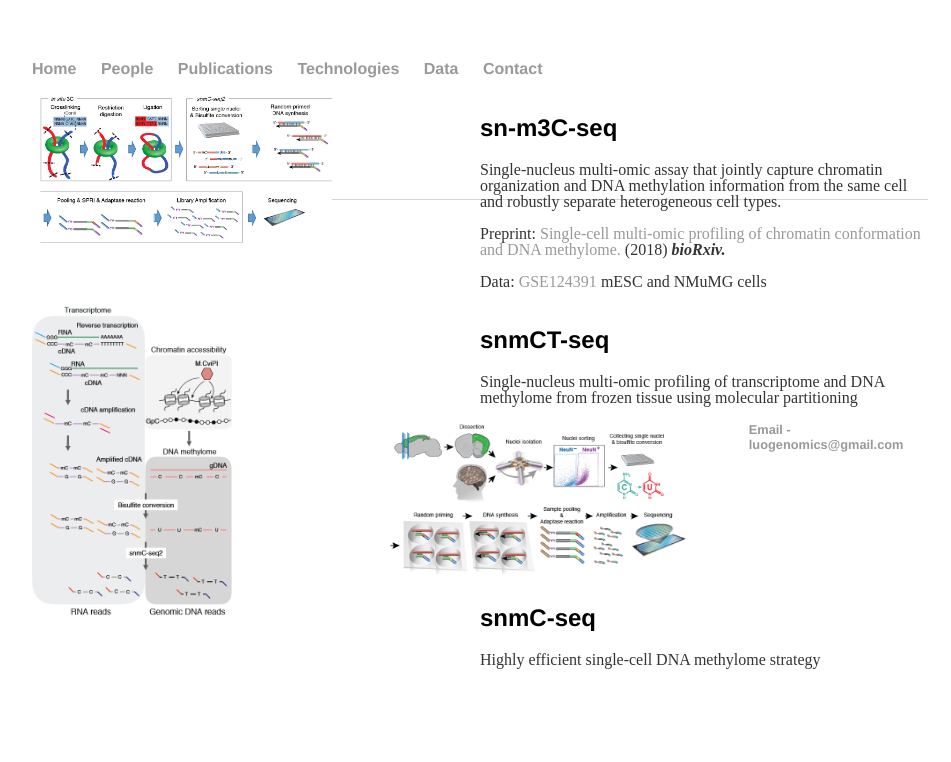
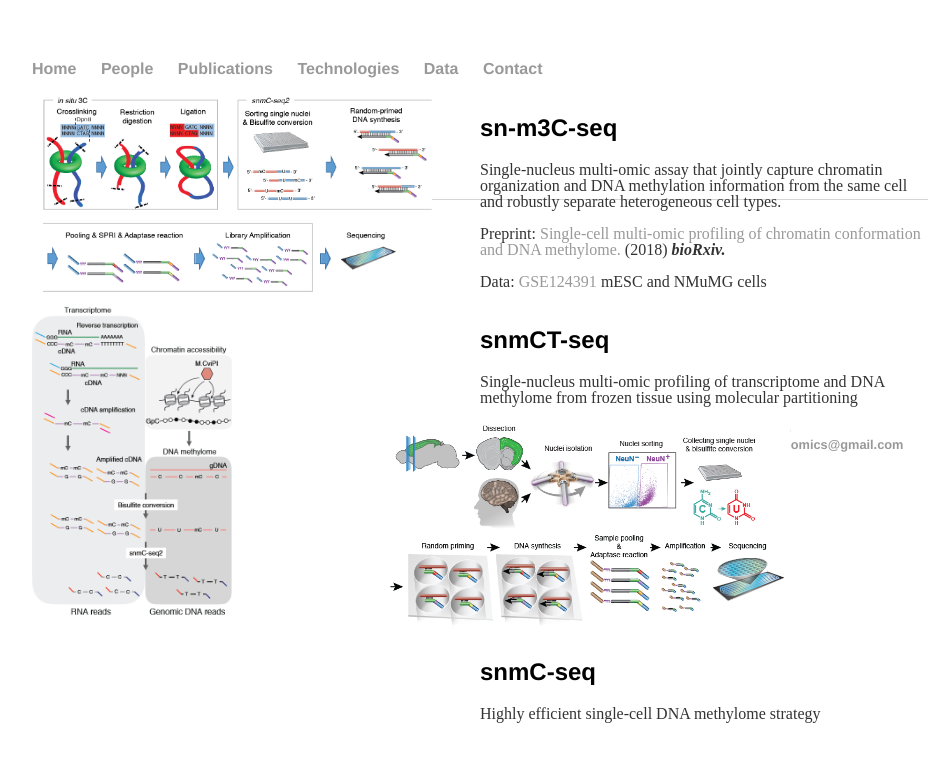
Before and after one commit to luogenomics/luogenomics.github.io, a Jekyll site: the page built from technologies/index.html, in a window 1280 px wide. Shown: the top 762 px of the page, without its empty margins (160-1111 px from the left). Built offline with Jekyll 4.4.1, drawn with Linux system fonts in a browser that asks for light colours.

Commit message:
Update index.html

```diff
--- a/technologies/index.html
+++ b/technologies/index.html
@@ -5,7 +5,7 @@ title: Luo Lab Technologies
 <div class="projectbox">
   <div class="projectmediabox pull-left">
     <a href="">
-      <img width=300 class="projectmedia" src="m3C-seq.png" >
+      <img width=400 class="projectmedia" src="m3C-seq.png" >
     </a>
   </div>
   <div class="projecttextbox pull-left">
@@ -35,7 +35,7 @@ title: Luo Lab Technologies
 <div class="projectbox">
   <div class="projectmediabox pull-left">
     <a href="">
-      <img width=300 class="projectmedia" src="snmc-seq.png">
+      <img width=400 class="projectmedia" src="snmc-seq.png">
     </a>
   </div>
   <div class="projecttextbox pull-right">
```
